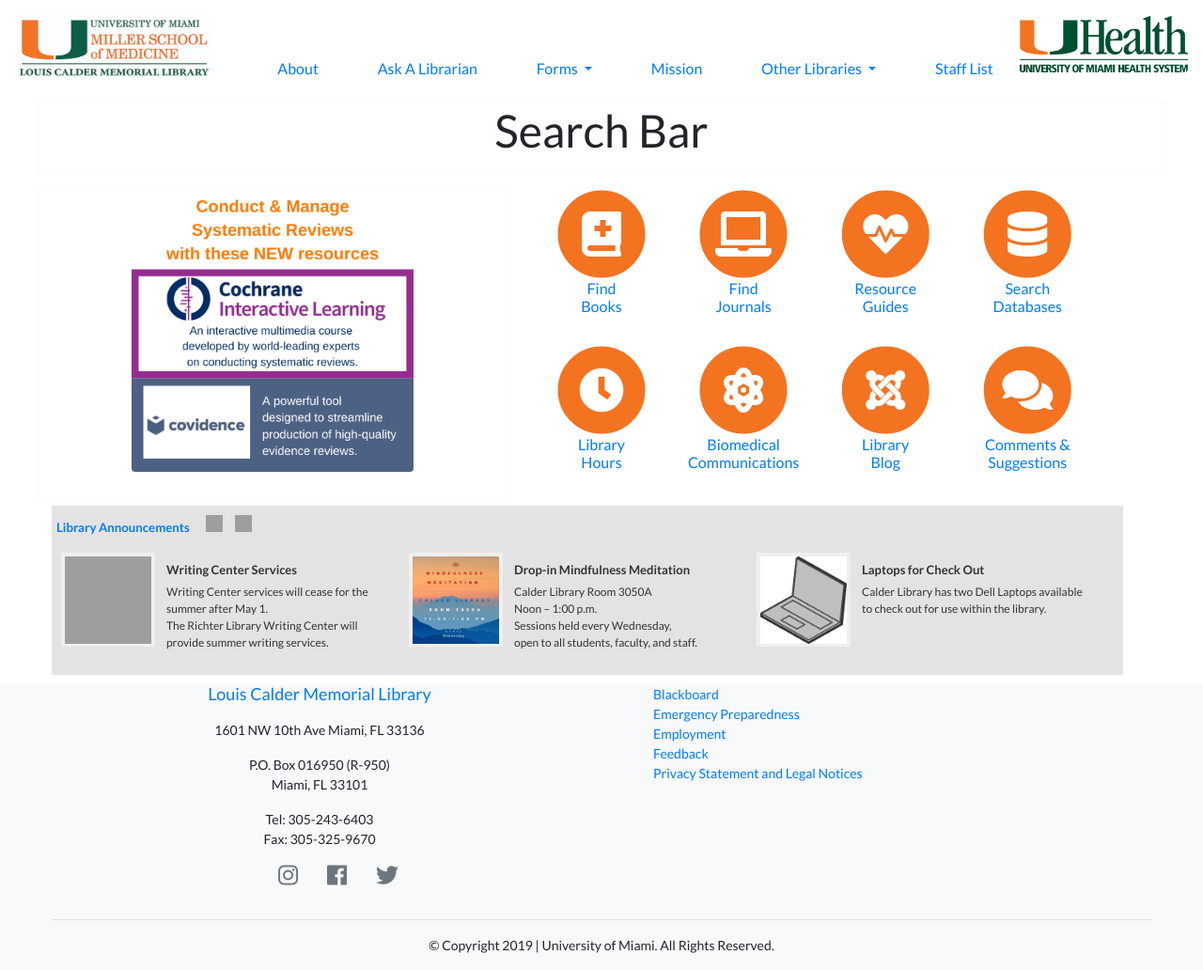
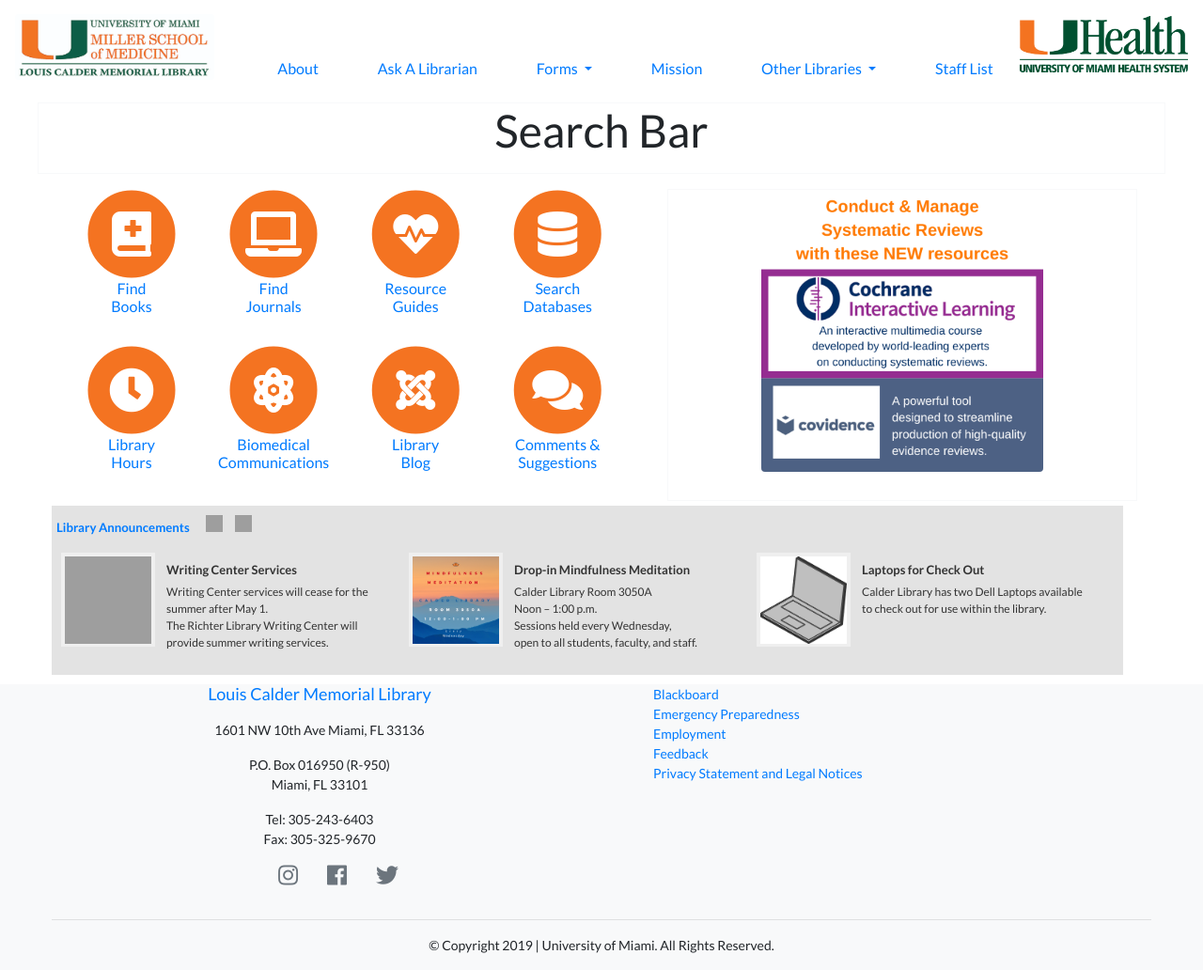
Before and after one commit to sxh275/calder, a Jekyll site: the page built from index.html, in a window 1280 px wide. Shown: the whole page at 94% size. Built offline with Jekyll 4.4.1, drawn with Linux system fonts in a browser that asks for light colours; nearby versions of some CDN libraries; library files that are not in the unit come from our copies; grey boxes are pictures that could not be loaded.

Commit message:
inverted services to be in left column and featured resource/graphic to be on the right column

```diff
--- a/_includes/home/services.html
+++ b/_includes/home/services.html
@@ -1,25 +1,8 @@
-
-
-
-
 
 
 <div class="container">
 
     <div class="row text-center">
-
-        <div class="col-lg-5 border">
-
-
-            <a href="http://calder.med.miami.edu/biomed/index.html" class="resource d-none d-lg-inline-block">
-                <img src="{{ 'assets/images/cochraneandcovidence.png' | absolute_url }}" alt="Cochrane and Covidence">
-            </a>
-
-
-        </div>
-
-
-
         <div class="row col-lg-7">
 
             <ul class="list-inline">
@@ -103,5 +86,20 @@
             </ul>
         </div>
 
+
+
+
+        <div class="col-lg-5 border">
+
+
+            <a href="http://calder.med.miami.edu/biomed/index.html" class="resource d-none d-lg-inline-block">
+                <img src="{{ 'assets/images/cochraneandcovidence.png' | absolute_url }}" alt="Cochrane and Covidence">
+            </a>
+
+
+        </div>
+
+
+
     </div>
 </div>
--- a/_sass/layout/site-services.scss
+++ b/_sass/layout/site-services.scss
@@ -1,7 +1,7 @@
 .featured-resource {
   height: 300px;
   width: 300px;
-  align-content: left;
+
 }
 
 .site-services {
```
